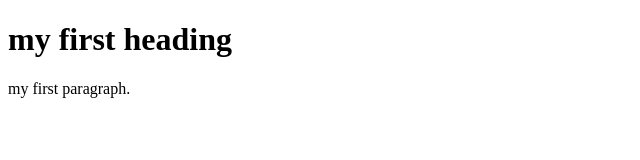
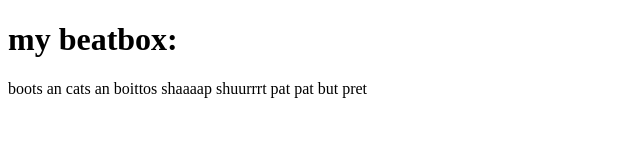
Before and after one commit to Tix-1692/Tix-1692.github.io, a plain HTML site: page index.html in a window 1280 px wide. Shown: the whole page, without its empty margins (0-640 px from the left). Drawn offline with Linux system fonts and the light colour scheme.

Commit message:
Update index.html

```diff
--- a/index.html
+++ b/index.html
@@ -1,14 +1,15 @@
 <!DOCTYPE html>
 <html>
 <head>
-<title> Unkown  </title>
+<title> i luvvvvv slaves </title>
 </head>
 <body>
 
-<h1>my first heading</h1>
+<h1> my beatbox: </h1>
 
 
-<p>my first paragraph.</p>
+<p>boots an cats an boittos shaaaap shuurrrt pat pat but pret
+</p>
 
 
 
```
